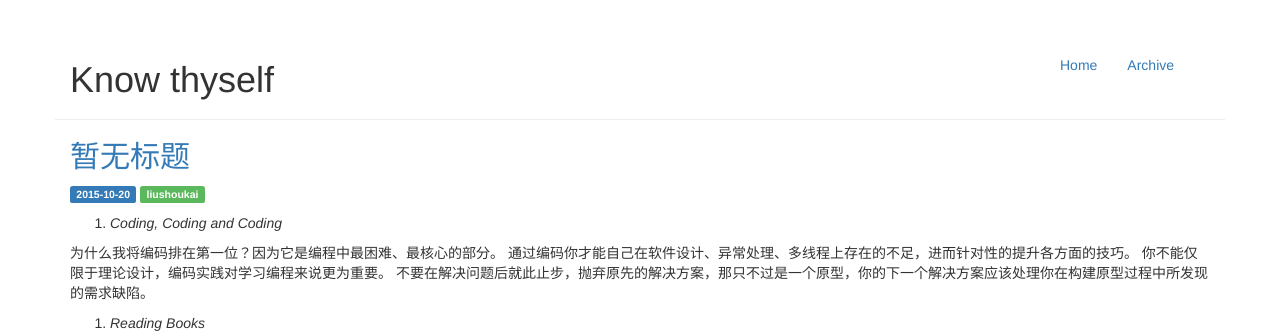
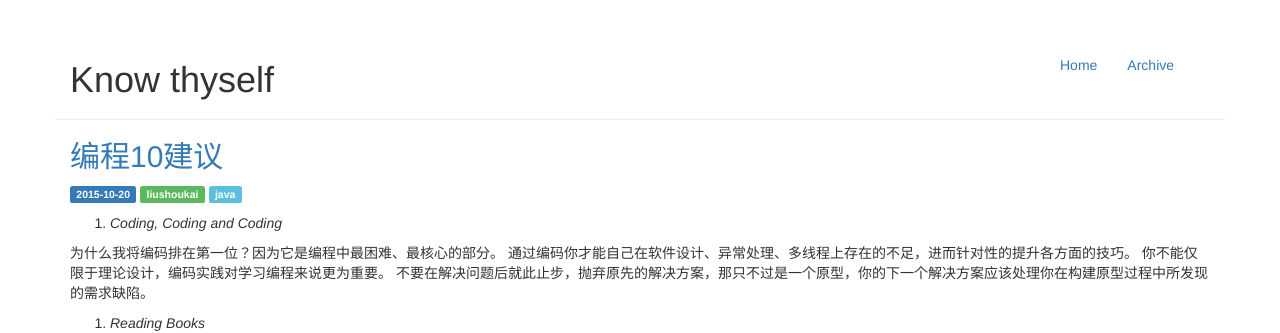
Before and after one commit to liushoukai/liushoukai.github.io, a Jekyll site: the page built from _posts/2015-10-20-编程10建议.md, in a window 1280 px wide. Shown: the top 333 px of the page. Built offline with Jekyll 4.4.1, drawn with Linux system fonts in a browser that asks for light colours; nearby versions of some CDN libraries; some web fonts are replaced; comment, search, counter and statistics services are not loaded.

Commit message:
add new post

```diff
--- a/_posts/2015-10-20-编程10建议.md
+++ b/_posts/2015-10-20-编程10建议.md
@@ -1,3 +1,9 @@
+---
+title:  "编程10建议"
+date:   2015-10-20
+categories: java
+---
+
 1. *Coding, Coding and Coding*
 
  为什么我将编码排在第一位？因为它是编程中最困难、最核心的部分。
```
